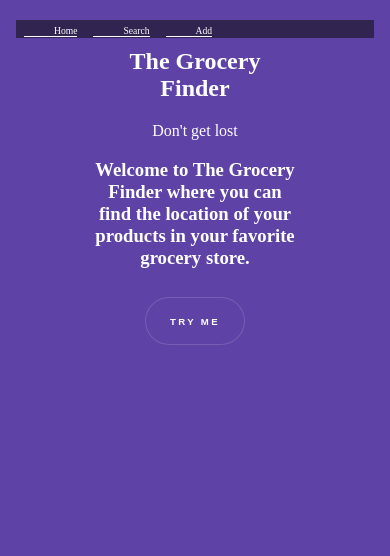
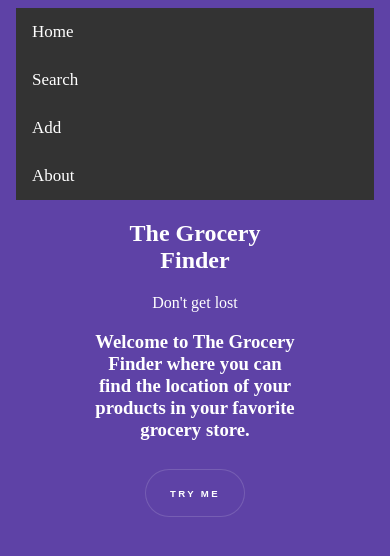
Before and after one commit to Dustin1386/grocery-client, a React app in the folder grocery/: page / in a window 390 px wide. Built offline with nearby package versions, Linux system fonts and the light colour scheme.

Commit message:
added new test and fixed nav on mobile

```diff
--- a/grocery/src/components/about/about.js
+++ b/grocery/src/components/about/about.js
@@ -6,7 +6,7 @@ class About extends Component {
 
 
 
-
+//renders html for About page
     render() {
         return (
             <body >
--- a/grocery/src/components/landing/landing.js
+++ b/grocery/src/components/landing/landing.js
@@ -7,7 +7,7 @@ class Landing extends Component {
 
 
 
-
+//renders html for Landing page
     render() {
         return (
             <body >
--- a/grocery/src/components/nav/nav.css
+++ b/grocery/src/components/nav/nav.css
@@ -1,36 +1,38 @@
+/* Style the navigation menu */
 .sidebar {
-  width: 100%;
-  float: left;
-  background-color: rgb(49,36,80);
-  margin-bottom: 10px;
+  overflow: hidden;
+  background-color: #333;
+  position: relative;
+}
 
+/* Hide the links inside the navigation menu (except for logo/home) */
+.sidebar #myLinks {
+  display: none;
+}
 
-  }
+/* Style navigation menu links */
+.sidebar a {
+  color: white;
+  padding: 14px 16px;
+  text-decoration: none;
+  font-size: 17px;
+  display: block;
+}
 
-  .sidebar div {
-  padding: 8px;
-  font-size: 0.6em;
+/* Style the hamburger menu */
+.sidebar a.icon {
+  background: black;
+  display: block;
+  position: absolute;
+  right: 0;
+  top: 0;
+}
 
-  display: inline;
-  }
-
-  .body-text {
-  margin-left: 150px;
-  font-size: 0.6em;
-
-  }
-
-  .sidebar a:hover {
-   color: white;
-  }
-  .sidebar a{
-    color:white;
-    border-bottom: 1px solid white;
-    padding-left: 30px;
-    text-decoration: none;
-
-
-  }
+/* Add a grey background color on mouse-over */
+.sidebar a:hover {
+  background-color: #ddd;
+  color: black;
+}
 
 
 
--- a/grocery/src/components/nav/nav.js
+++ b/grocery/src/components/nav/nav.js
@@ -6,7 +6,7 @@ class Nav extends Component {
 
 
 
-
+//renders the html for nav bar
     render() {
         return (
           <div>
--- a/grocery/src/components/routes/aboutRoute.js
+++ b/grocery/src/components/routes/aboutRoute.js
@@ -11,4 +11,4 @@ class AboutRoute extends Component {
   }
 }
 
-export default LandingRoute
+export default AboutRoute
--- a/grocery/src/components/routes/landingRoute.js
+++ b/grocery/src/components/routes/landingRoute.js
@@ -1,6 +1,7 @@
 import React, { Component } from 'react'
 import Landing from '../landing/landing'
 
+//instantiates the component for the landing page
 class LandingRoute extends Component {
     render() {
     return (
--- a/grocery/src/components/routes/navRoute.js
+++ b/grocery/src/components/routes/navRoute.js
@@ -1,6 +1,7 @@
 import React, { Component } from 'react'
 import Nav from '../nav/nav'
 
+//instantiates the component for the nav bar
 class NavRoute extends Component {
     render() {
     return (
--- a/grocery/src/components/routes/productRoute.js
+++ b/grocery/src/components/routes/productRoute.js
@@ -1,6 +1,7 @@
 import React from 'react'
 import Product from '../product/product'
 
+//instantiates the component for the product page
 class ProductRoute extends Product {
     render() {
     return (
--- a/grocery/src/components/routes/searchRoute.js
+++ b/grocery/src/components/routes/searchRoute.js
@@ -1,6 +1,7 @@
 import React, { Component } from 'react'
 import Search from '../search/search'
 
+//instantiates the component for the search page
 class SearchRoute extends Component {
     render() {
     return (
--- a/grocery/src/components/search/search.js
+++ b/grocery/src/components/search/search.js
@@ -17,10 +17,7 @@ class Search extends Component {
 
     //provides the function to search by filtering items then returns the filtered items that match the input
     handleSearch = () => {
-    //  this.setState({items:this.state.items.filter(item => {
-    //     return item.name.toLocaleLowerCase()  === this.state.inputValue.toLocaleLowerCase()
 
-    //  })})
 
     }
 //basic fetch call to return all items
--- a/grocery/src/services/itemService.js
+++ b/grocery/src/services/itemService.js
@@ -1,6 +1,7 @@
 import config from '../config'
 
 const itemService = {
+    //fetch call to GET items
     getItem(item){
         return fetch(`${config.API_ENDPOINT}/item`,{
             method: 'GET',
@@ -15,6 +16,7 @@ const itemService = {
             : res.json()
         })
     },
+    //fetch call to POST items
     postItem(item){
         return fetch(`${config.API_ENDPOINT}/item`,{
             method: 'POST',
```
Also changed, not shown: grocery/src/App.test.js (+7 -7 lines), grocery/src/components/app/app.test.js (added, +15 -0 lines), grocery/src/components/product/product.js (+4 -4 lines), 1 other file.
